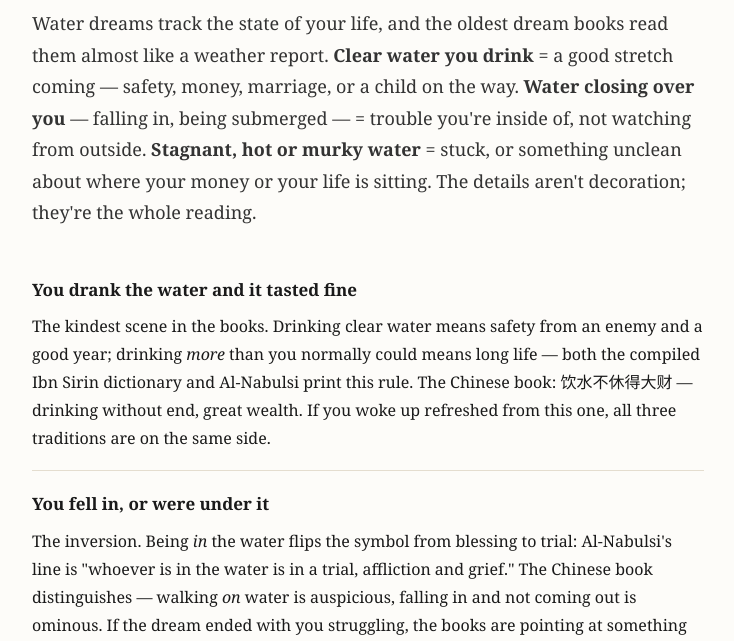
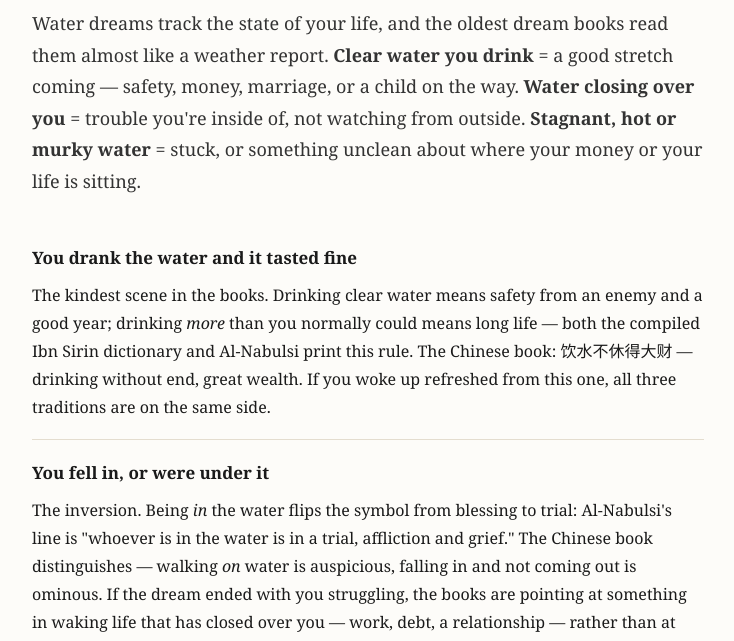
Before and after one commit to ti-kiu/teethdreammeaning.com, a plain HTML site: page site/dream/water/index.html in a window 1280 px wide. Shown: the part 156-797 px from the top of the page, without its empty margins (272-1006 px from the left). Drawn offline with Linux system fonts and the light colour scheme.

Commit message:
snake lede logic fix (weight on opposite sides, not same verdict); water drop filler sentence

```diff
--- a/site/dream/water/index.html
+++ b/site/dream/water/index.html
@@ -34,7 +34,7 @@ nav.top{font-size:14px;margin-bottom:32px;color:var(--soft)}
 <nav class="top"><a href="/">Teeth Dream Meaning</a> · classical sources, checked page by page</nav>
 
 <h1>Water Dream: What It Means</h1>
-<p class="lede">Water dreams track the state of your life, and the oldest dream books read them almost like a weather report. <strong>Clear water you drink</strong> = a good stretch coming — safety, money, marriage, or a child on the way. <strong>Water closing over you</strong> — falling in, being submerged — = trouble you're inside of, not watching from outside. <strong>Stagnant, hot or murky water</strong> = stuck, or something unclean about where your money or your life is sitting. The details aren't decoration; they're the whole reading.</p>
+<p class="lede">Water dreams track the state of your life, and the oldest dream books read them almost like a weather report. <strong>Clear water you drink</strong> = a good stretch coming — safety, money, marriage, or a child on the way. <strong>Water closing over you</strong> = trouble you're inside of, not watching from outside. <strong>Stagnant, hot or murky water</strong> = stuck, or something unclean about where your money or your life is sitting.</p>
 
 <div class="qa">
 <h3>You drank the water and it tasted fine</h3>
```
Also changed, not shown: site/dream/snake/index.html (+1 -1 lines), 2 other files.
